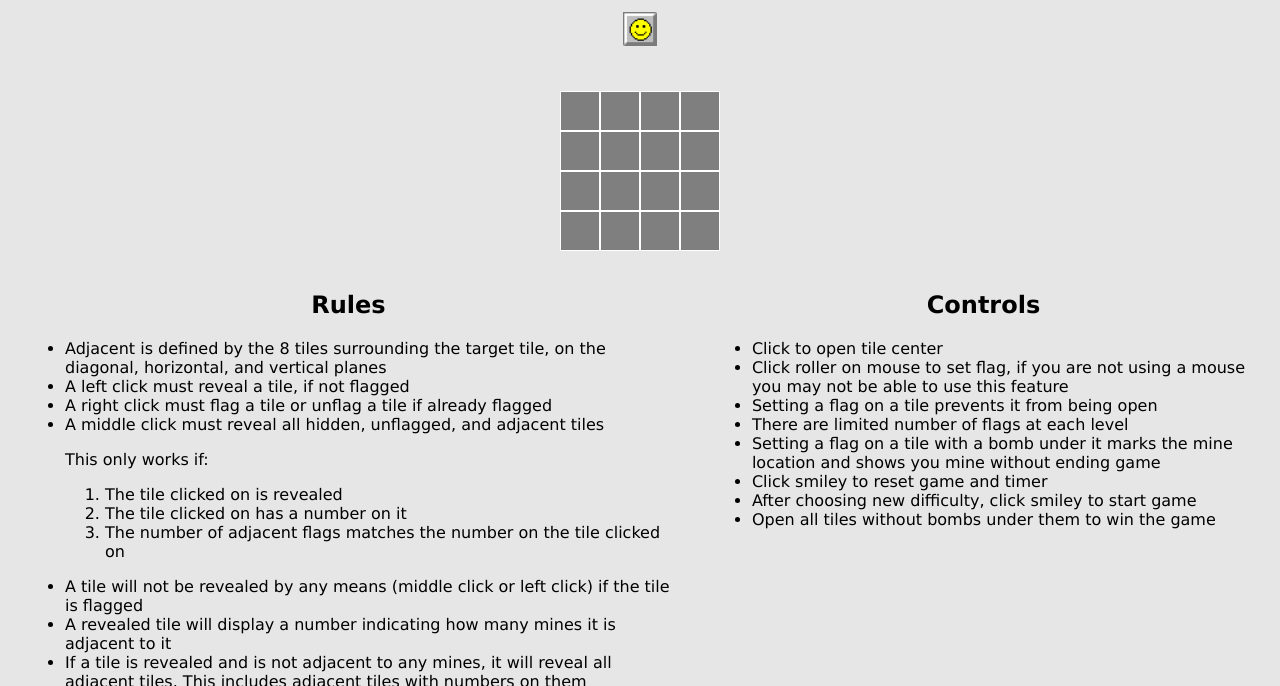
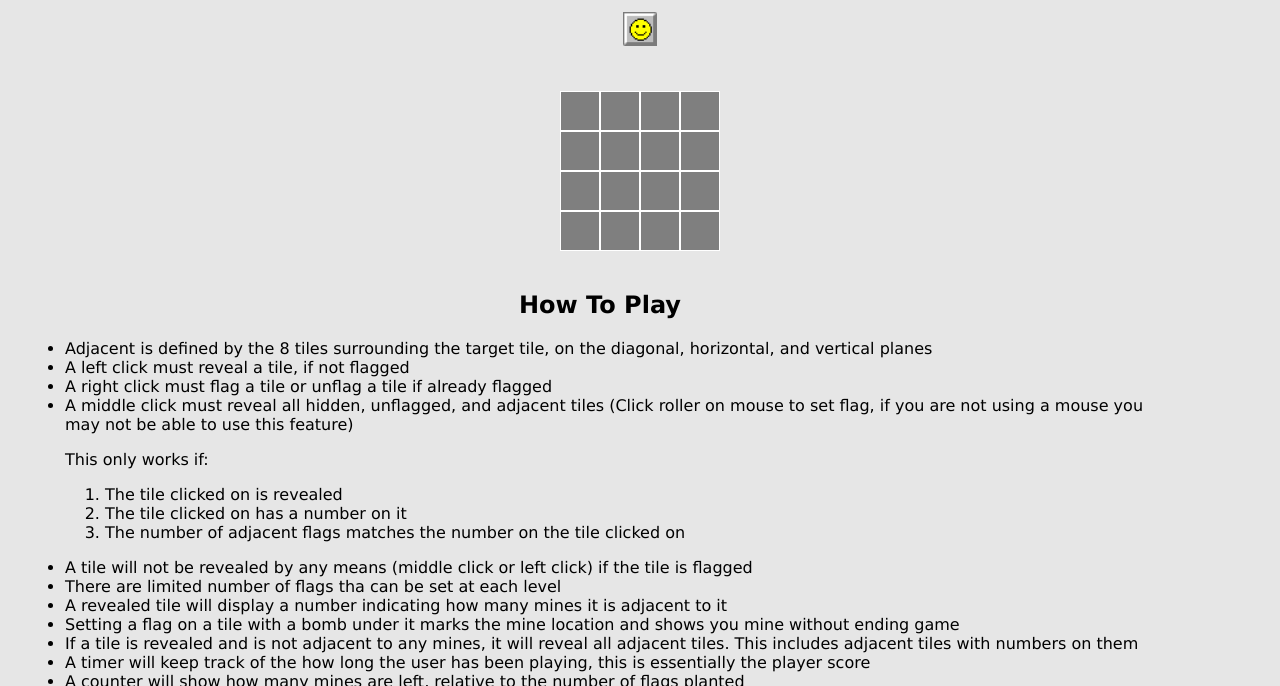
Before and after one commit to Foyin/Minesweeper, a website: page index.html in a window 1280 px wide. Shown: the part 114-800 px from the top of the page. Drawn offline with Linux system fonts and the light colour scheme.

Commit message:
Updated rules

```diff
--- a/index.html
+++ b/index.html
@@ -49,12 +49,12 @@
                 <canvas id="myCanvas"></canvas>
                 <div id="infoSection">
                     <div>
-                        <h2>Rules</h2>
+                        <h2>How To Play</h2>
                         <ul>
                             <li>Adjacent is defined by the 8 tiles surrounding the target tile, on the diagonal, horizontal, and vertical planes</li>
                             <li>A left click must reveal a tile, if not flagged</li>
                             <li>A right click must flag a tile or unflag a tile if already flagged</li>
-                            <li>A middle click must reveal all hidden, unflagged, and adjacent tiles
+                            <li>A middle click must reveal all hidden, unflagged, and adjacent tiles (Click roller on mouse to set flag, if you are not using a mouse you may not be able to use this feature)
                                 <p> This only works if:
                                     <ol>
                                         <li>The tile clicked on is revealed</li>
@@ -64,34 +64,28 @@
                                 </p>
                             </li>
                             <li>A tile will not be revealed by any means (middle click or left click) if the tile is flagged</li>
+                            <li>There are limited number of flags tha can be set at each level</li>
                             <li>A revealed tile will display a number indicating how many mines it is adjacent to it</li>
+                            <li>Setting a flag on a tile with a bomb under it marks the mine location and shows you mine without ending game</li>
                             <li>If a tile is revealed and is not adjacent to any mines, it will reveal all adjacent tiles. This includes adjacent tiles with numbers on them</li>
                             <li>A timer will keep track of the how long the user has been playing, this is essentially the player score</li>
                             <li>A counter will show how many mines are left, relative to the number of flags planted</li>
                             <li>When all of the non-mine tiles are revealed the game is over. A player does not need to flag all of the mines to win</li>
                             <li>When a player reveals a mine, the game is over</li>
+                            <li>Click smiley to reset game and timer</li>
+                            <li>After choosing new difficulty, click smiley to start game</li>
 
                         </ul>
                     </div>
                     <div>
-                        <h2>Controls</h2>
+                        <h2> <!-- Leaderboard --> </h2>
                         <ul>
-                            <li>Click to open tile center</li>
-                            <li>Click roller on mouse to set flag, if you are not using a mouse you may not be able to use this feature</li>
-                            <li>Setting a flag on a tile prevents it from being open</li>
-                            <li>There are limited number of flags at each level</li>
-                            <li>Setting a flag on a tile with a bomb under it marks the mine location and shows you mine without ending game</li>
-                            <li>Click smiley to reset game and timer</li>
-                            <li>After choosing new difficulty, click smiley to start game</li>
-                            <li>Open all tiles without bombs under them to win the game</li>
+
+
 
                         </ul>
                     </div>
-                <!--
-                    <div>
-                        <h2>Leaderboard</h2>
-                    </div>
-                -->
+
                 </div>
             </div>
             <script type="text/javascript" src="src/minesweeper.js" ></script>
```
